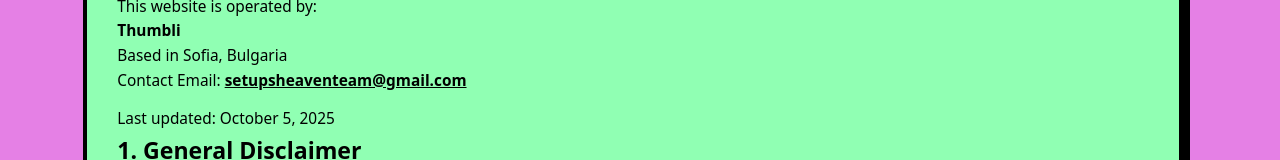
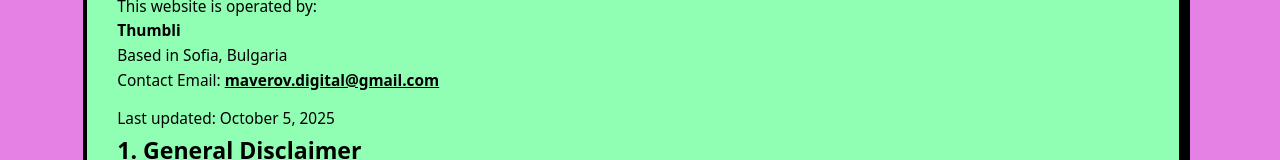
Before and after one commit to maverov/thumbli, a Next.js app: page /disclaimers in a window 1280 px wide. Shown: the part 337-497 px from the top of the page. Built offline with nearby package versions, Linux system fonts and the light colour scheme; no server answers.

Commit message:
Styling fixes

```diff
--- a/src/app/contact/page.tsx
+++ b/src/app/contact/page.tsx
@@ -5,7 +5,7 @@
 export const metadata = {
   title: "Contact Us",
   description:
-    "Get in touch with the Thumbli team! Reach out with feature requests, feedback, or bug reports at setupsheaventeam@gmail.com.",
+    "Get in touch with the Thumbli team! Reach out with feature requests, feedback, or bug reports at maverov.digital@gmail.com.",
   alternates: { canonical: "https://thumbli.net/contact" },
 };
 
--- a/src/app/disclaimers/page.tsx
+++ b/src/app/disclaimers/page.tsx
@@ -27,8 +27,8 @@
             Based in Sofia, Bulgaria
             <br />
             Contact Email:{" "}
-            <a href="mailto:setupsheaventeam@gmail.com">
-              setupsheaventeam@gmail.com
+            <a href="mailto:maverov.digital@gmail.com">
+              maverov.digital@gmail.com
             </a>
           </p>
           <p className="important">Last updated: October 5, 2025</p>
--- a/src/app/privacy/page.tsx
+++ b/src/app/privacy/page.tsx
@@ -104,8 +104,8 @@
         <ul>
           <li>
             Email:{" "}
-            <a href="mailto:setupsheaventeam@gmail.com" rel="noopener noreferrer">
-              setupsheaventeam@gmail.com
+            <a href="mailto:maverov.digital@gmail.com" rel="noopener noreferrer">
+              maverov.digital@gmail.com
             </a>
           </li>
           <li>
```
